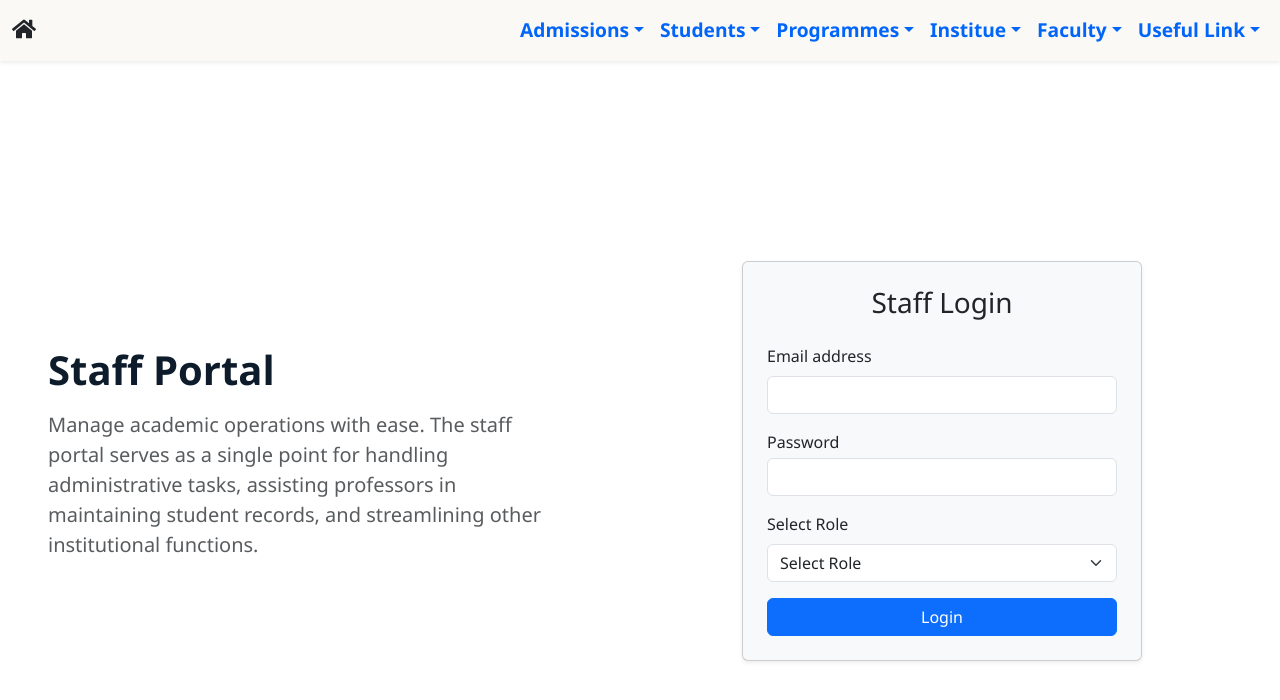
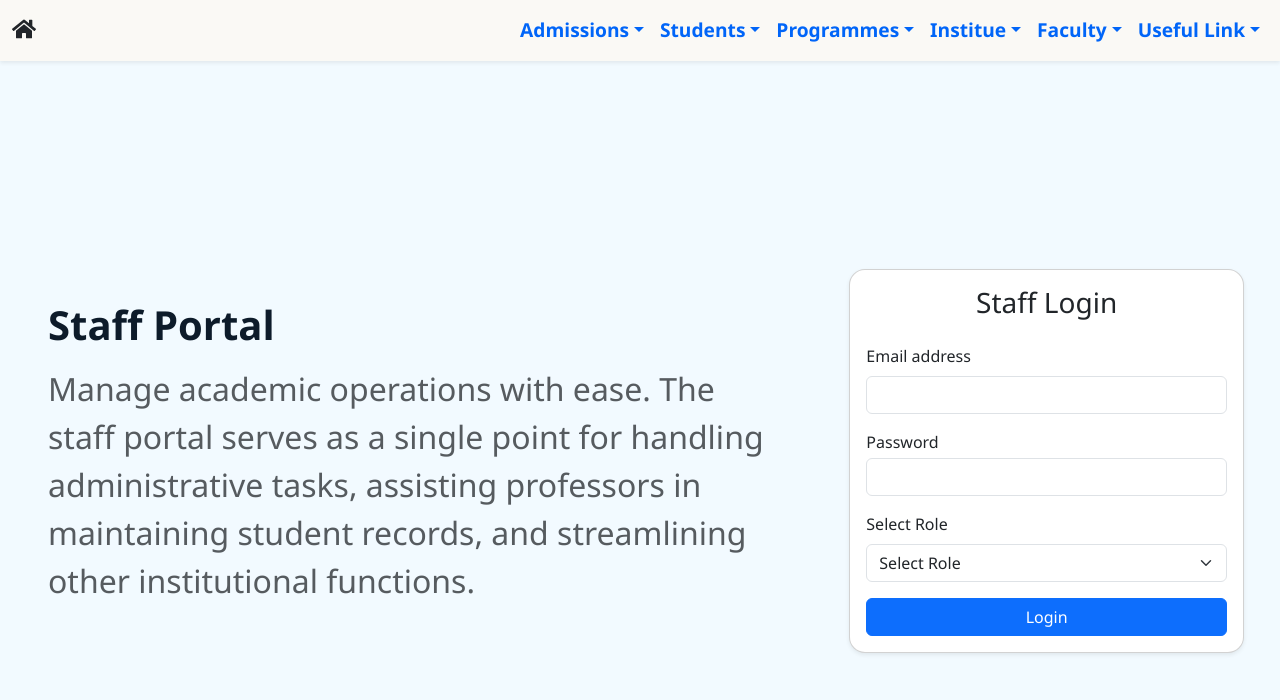
Before and after one commit to silent-hyena/ERP-College-Mangement-System, a React (Vite) app in the folder frontend/: page /staff/login in a window 1280 px wide. Shown: the top 700 px of the page. Built offline with nearby package versions, Linux system fonts and the light colour scheme.

Commit message:
minor ui updates

```diff
--- a/frontend/src/components/Carousel/Carousel.jsx
+++ b/frontend/src/components/Carousel/Carousel.jsx
@@ -6,7 +6,7 @@ function Banner() {
       <div className="carousel-inner">
         <div className="carousel-item active">
           <img src="/campus-image.png" className="d-block w-100" alt="img1" />
-          <div className="carousel-caption mb-0 pb-0  " >
+          <div className="carousel-caption mb-0 pb-0" >
 
             <p >One platform. Complete institutional management.</p>
           </div>
--- a/frontend/src/components/Navbar/Navbar.jsx
+++ b/frontend/src/components/Navbar/Navbar.jsx
@@ -34,7 +34,7 @@ function Navbar() {
                                 <ul className="dropdown-menu dropdown-menu-end">
 
                                     <Link className="dropdown-item" to="/newAdmission">Apply For New Admission</Link>
-                                    <Link className="dropdown-item" to="/counselling">Counselling</Link>
+                                    {/* <Link className="dropdown-item" to="/counselling">Counselling</Link> */}
                                     <Link className="dropdown-item" to="/feeStructure">Fee Strucure</Link>
 
                                 </ul>
--- a/frontend/src/routes/AdminLogin/StaffLoginBox.jsx
+++ b/frontend/src/routes/AdminLogin/StaffLoginBox.jsx
@@ -48,14 +48,15 @@ export default function StaffLogin() {
     <> <TopProgressBar loading={loadingState} />
       {alert && <AutoDismissAlert message={alertMessage} type={alertType} onClose={() => setAlert(false)} />}
       <Navbar />
-      <div className="container-fluid vh-100 d-flex align-items-center">
+      <div className="container-fluid vh-100 d-flex align-items-center"
+      style={{backgroundColor : "#f2faffff"}}>
         <div className="row w-100">
           {/* 🔹 Left Intro Section */}
-          <div className="col-md-6 d-none d-md-flex flex-column justify-content-center px-5">
+          <div className="col-md-8 d-none d-md-flex flex-column justify-content-center px-5">
             <h1 className="fw-bold mb-3" style={{ color: "#0d1b2a" }}>
               Staff Portal
             </h1>
-            <p className="fs-5 text-muted" style={{ maxWidth: "500px" }}>
+            <p className="fs-2 text-muted" style={{ maxWidth: "950px" }}>
               Manage academic operations with ease. The staff portal serves as a
               single point for handling administrative tasks, assisting
               professors in maintaining student records, and streamlining other
@@ -64,10 +65,10 @@ export default function StaffLogin() {
           </div>
 
           {/* 🔹 Right Login Section */}
-          <div className="col-12 col-md-6 d-flex justify-content-center align-items-center">
+          <div className="col-12 col-md-4 d-flex justify-content-center align-items-center">
             <div
-              className="card shadow-sm bg-light p-4"
-              style={{ maxWidth: "400px", width: "100%" }}
+              className="card shadow-sm rounded-4 p-3"
+              style={{ maxWidth: "500px", width: "100%" }}
             >
               <h3 className="text-center mb-4">Staff Login</h3>
 
--- a/frontend/src/routes/ApplicationStatus/AdmissionStatus.jsx
+++ b/frontend/src/routes/ApplicationStatus/AdmissionStatus.jsx
@@ -55,7 +55,7 @@ export default function ApplicationFormCheck() {
                   type="text"
                   {...register("applicationNumber", { required: true })}
                   className={`form-control ${errors.applicationNumber ? "is-invalid" : ""}`}
-                  placeholder="Enter your application number"
+                  // placeholder="Enter your application number"
                 />
                 {errors.applicationNumber && (
                   <div className="invalid-feedback">Application number is required</div>
--- a/frontend/src/routes/Home/Home.jsx
+++ b/frontend/src/routes/Home/Home.jsx
@@ -1,6 +1,6 @@
 import React from "react";
-import { useState } from "react";
-import { useTheme } from "../../useTheme";
+// import { useState } from "react";
+// import { useTheme } from "../../useTheme";
 import Navbar from "../../components/Navbar/Navbar.jsx";
 import Footer from "../../components/Footer/AppFooter.jsx";
 import Banner from "../../components/Carousel/Carousel.jsx";
@@ -10,20 +10,20 @@ import Performance from "../../components/Performance/Performance.jsx";
 
 function Home() {
 
-  const { toggleTheme } = useTheme();
+  // const { toggleTheme } = useTheme();
 
-  const [themeIcon, setThemeIcon] = useState("icons8-sun-50.png")
+  // const [themeIcon, setThemeIcon] = useState("icons8-sun-50.png")
 
 
 
 
-  function handleThemeIcon() {
-    setThemeIcon((themeIcon == "icons8-sun-50.png") ? "icon-moon-white.png" : "icons8-sun-50.png")
-  }
-  function handleThemeClick() {
-    toggleTheme();
-    handleThemeIcon();
-  }
+  // function handleThemeIcon() {
+  //   setThemeIcon((themeIcon == "icons8-sun-50.png") ? "icon-moon-white.png" : "icons8-sun-50.png")
+  // }
+  // function handleThemeClick() {
+  //   toggleTheme();
+  //   handleThemeIcon();
+  // }
 
 
 
--- a/frontend/src/routes/RazorpayPayment/Razorpay.jsx
+++ b/frontend/src/routes/RazorpayPayment/Razorpay.jsx
@@ -129,7 +129,7 @@ export default function RazorpayPayment({ defaultStudent }) {
             <input
               type="text"
               className={`form-control ${errors.name ? "is-invalid" : ""}`}
-              placeholder="Enter your name"
+              // placeholder="Enter your name"
               {...register("name", { required: "Name is required" })}
             />
             {errors.name && <div className="invalid-feedback">{errors.name.message}</div>}
@@ -140,7 +140,7 @@ export default function RazorpayPayment({ defaultStudent }) {
             <input
               type="number"
               className={`form-control ${errors.amount ? "is-invalid" : ""}`}
-              placeholder="Enter amount"
+              // placeholder="Enter amount"
               {...register("amount", { required: "Amount is required", min: 1 })}
             />
             {errors.amount && <div className="invalid-feedback">{errors.amount.message}</div>}
--- a/frontend/src/routes/StudentLogin/StudentLoginBox.jsx
+++ b/frontend/src/routes/StudentLogin/StudentLoginBox.jsx
@@ -48,14 +48,15 @@ export default function StudentLogin() {
     <><TopProgressBar loading={loadingState}/>
       {alert && <AutoDismissAlert message={alertMessage} type={alertType} onClose={() => setAlert(false)} />}
       <Navbar />
-      <div className="container-fluid vh-100 d-flex align-items-center">
+      <div className="container-fluid vh-100 d-flex align-items-center"
+       style={{backgroundColor : "#f2faffff"}}>
         <div className="row w-100">
           {/* Left Intro Section */}
-          <div className="col-md-6 d-none d-md-flex flex-column justify-content-center px-5">
+          <div className="col-md-8 d-none d-md-flex flex-column justify-content-center px-5">
             <h1 className="fw-bold mb-3" style={{ color: "#0d1b2a" }}>
               Student Portal
             </h1>
-            <p className="fs-5 text-muted" style={{ maxWidth: "500px" }}>
+            <p className="fs-3 text-muted" style={{ maxWidth: "700px" }}>
               Welcome to your all-in-one student portal — a single place to view
               grade reports, pay fees securely, and register for upcoming
               courses with ease. Stay organized and manage your academic journey
@@ -64,8 +65,8 @@ export default function StudentLogin() {
           </div>
 
           {/* Right Login Section */}
-          <div className="col-12 col-md-6 d-flex justify-content-center align-items-center">
-            <div className="card shadow-sm bg-light p-4" style={{ maxWidth: "400px", width: "100%" }}>
+          <div className="col-12 col-md-4 d-flex justify-content-center align-items-center">
+            <div className="card shadow-sm bg-opacity-100 p-4 rounded-4 " style={{ maxWidth: "400px", width: "100%" }}>
               <h3 className="text-center mb-4">Student Login</h3>
 
               <form onSubmit={handleSubmit(onSubmit)}>
```
